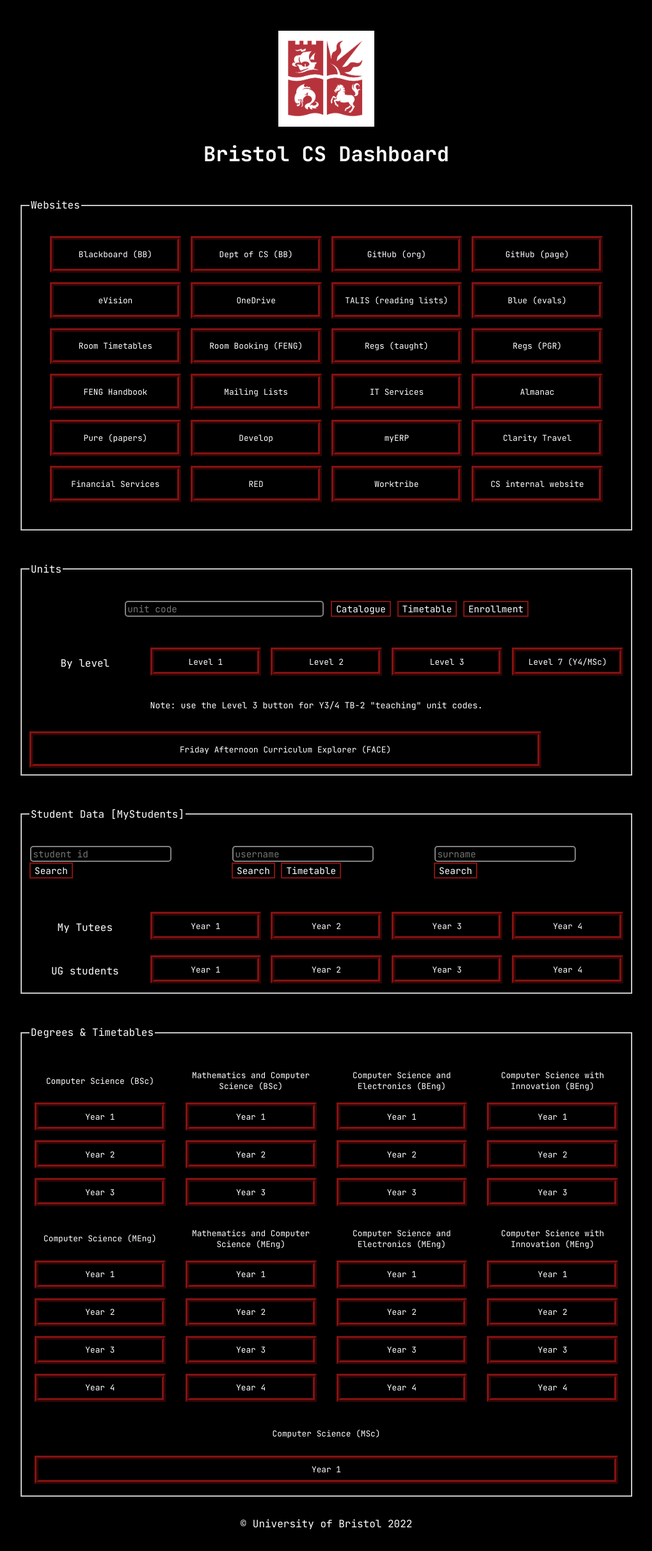
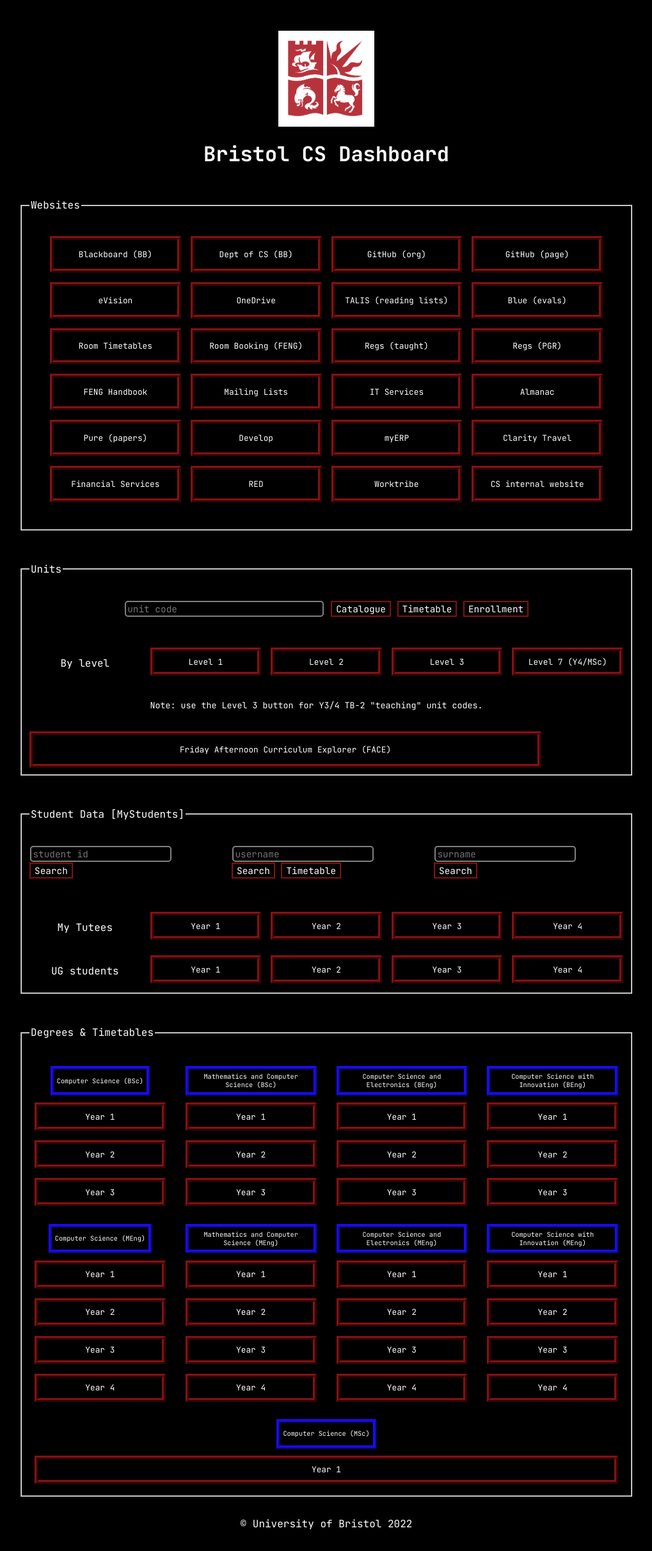
Before and after one commit to cs-uob/dashboard, a Jekyll site: the page built from docs/index.html, in a window 1280 px wide. Shown: the whole page at 64% size, without its empty margins (130-1149 px from the left). Built offline with Jekyll 4.4.1, drawn with Linux system fonts in a browser that asks for light colours.

```diff
--- a/docs/_includes/degrees.html
+++ b/docs/_includes/degrees.html
@@ -3,10 +3,10 @@
   <div id="timetables">
 
   {% for degree in site.data.degrees.degrees %}
-    <div class="degree" id="degree-{{ degree.code }}">
+    <div class="degrees" id="degree-{{ degree.code }}">
         <div class="center title">
           <a href="https://www.bris.ac.uk/unit-programme-catalogue/RouteStructure.jsa?programmeCode={{ degree.code }}" target="_blank">
-          {{ degree.name }}
+            <div class="degree">{{ degree.name }}</div>
           </a>
         </div>
         {% for year in degree.years %}
--- a/docs/assets/css/style.css
+++ b/docs/assets/css/style.css
@@ -71,15 +71,28 @@
   max-width: 50em;
 }
 
-.degree {
+.degrees {
   display: grid;
   grid-template-columns: 1fr;
   grid-gap: 15px;
   margin: 0.5em;
 }
 
-.degree > .title {
+.degrees > .title {
   font-size: 0.8em;
+}
+
+.degree {
+  display: flex;
+  justify-content: center;
+  align-items: center;
+  text-align: center;
+  height: 2.5em;
+  font-size: 0.8em;
+  padding: 0.5em;
+  background: black;
+  color: #ffffff;
+  border: 0.5em ridge rgb(27, 11, 250);
 }
 
 #degree-4COSC005T {
--- a/docs/assets/js/script.js
+++ b/docs/assets/js/script.js
@@ -3,7 +3,8 @@
   let url = `https://www.bristol.ac.uk/timetables/html.jsp?unit=${unitCode.value}`;
   window.open(url);
 }
-function openUnitTimetable() {
+
+function openStudentTimetable() {
   let unitCode = document.getElementById("unitCode");
   let url = `https://www.bristol.ac.uk/timetables/html.jsp?student=${stuUser.value}`;
   window.open(url);
```
